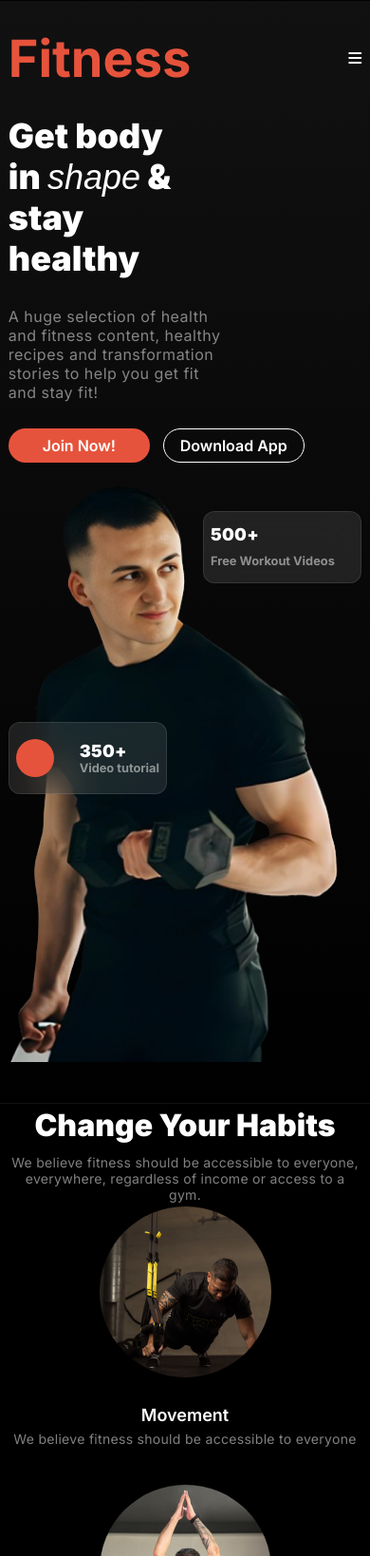
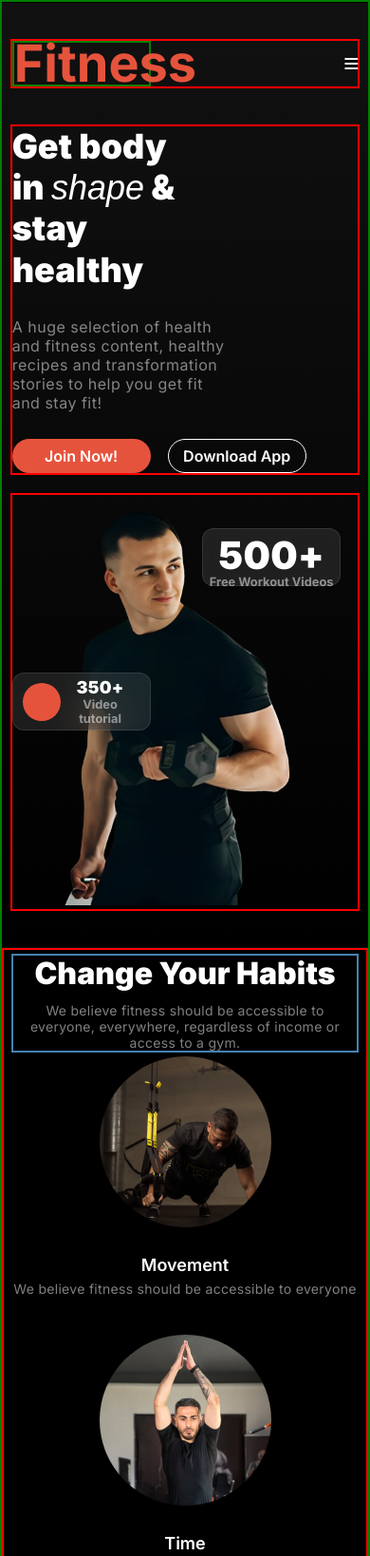
Before and after one commit to Schr0Smi1ey/Flex-Fusion-Fitness, a plain HTML site: page index.html in a window 390 px wide. Shown: the top 1638 px of the page at 95% size. Drawn offline with Linux system fonts and the light colour scheme; a web font is replaced by a local one.

Commit message:
Modify the styles.css and responsive in a temporary file and replaced

```diff
--- a/Styles/responsive.css
+++ b/Styles/responsive.css
@@ -14,7 +14,8 @@
         display: none;
     }
 
-    .navbar{
+    .navbar {
+        justify-content: space-between;
         margin: 10% 2%;
     }
 
@@ -61,11 +62,13 @@
         border-radius: 25px;
     }
 
-    .banner-card {
-        width: 45%;
-        height: 12%;
-        padding: 1% 2%;
+    .banner-right {
+        width: 100%;
+        position: relative;
+        text-align: center;
+        margin-top: 5%;
     }
+
 
     .banner-card-1 {
         top: 43%;
@@ -85,7 +88,6 @@
     }
 
     .banner-card-2-title {
-        font-size: 1.125rem;
         font-weight: 900;
         letter-spacing: 0.3px;
         margin-bottom: 0;
@@ -156,6 +158,7 @@
     .mile-right {
         text-align: center;
         width: 100%;
+        margin-top: 5%;
     }
 
     .mile-right img {
@@ -189,6 +192,11 @@
     .chart-title {
         font-size: 1rem;
         margin-bottom: 10%;
+    }
+
+    .bmi-cal {
+        width: 100%;
+        margin: 5% 0;
     }
 
     .bmi-cal-title {
--- a/Styles/styles.css
+++ b/Styles/styles.css
@@ -13,11 +13,10 @@ html {
 }
 
 body {
-    max-width: 1440px;
     margin: 0 auto;
-    /* need toremove  */
     color: white;
     background-color: black;
+    border: 2px solid green;
 }
 
 .btn-primary {
@@ -34,6 +33,10 @@ body {
     color: rgba(255, 255, 255, 0.5);
 }
 
+.hide {
+    display: none;
+}
+
 /* header styles */
 
 header {
@@ -44,10 +47,11 @@ header {
 /* Navbar Styles */
 
 .navbar {
+    border: 2px solid red;
     display: flex;
-    justify-content: space-between;
+    justify-content: center;
     align-items: center;
-    margin: 57px 190px 32px;
+    margin: 57px auto 32px;
 }
 
 .menu-bar {
@@ -59,26 +63,30 @@ header {
     color: rgb(230, 83, 60);
     font-size: 2.25rem;
     font-weight: 800;
+    width: 40%;
     line-height: 120%;
+    border: 2px solid green;
 }
 .nav-items {
     display: flex;
     list-style: none;
-    gap: 3.35rem;
+    width: 34%;
+    justify-content: space-between;
     align-items: center;
 }
 
 /* Banner Styles */
 
 .banner-container {
+    margin: 0px auto 100px;
     display: flex;
-    justify-content: space-between;
+    justify-content: center;
     align-items: center;
-    margin: 0px 190px 100px;
 }
 
 .banner-left {
-    width: 50%;
+    border: 2px solid red;
+    width: 40%;
     display: flex;
     flex-direction: column;
     gap: 28px;
@@ -99,16 +107,18 @@ header {
     font-family: 'Miama', sans-serif;
     font-style: italic;
 }
-
+.banner-btn-container {
+    display: flex;
+}
 .responsive-btn {
     display: none;
 }
 
 .banner-btn {
-    width: 224px;
-    padding: 16px 40px 16px 40px;
+    width: 35%;
+    padding: 10px 30px 10px 30px;
     border-radius: 42px;
-    margin-right: 14px;
+    margin-right: 5%;
 }
 
 .banner-btn-2 {
@@ -117,19 +127,22 @@ header {
 }
 
 .banner-right {
+    border: 2px solid red;
+    width: 34%;
     position: relative;
+    text-align: center;
 }
 
 .banner-img {
-    width: 100%;
-    height: 100%;
+    width: 70%;
+    height: 70%;
 }
 
 
 .banner-card {
     position: absolute;
-    width: 55%;
-    height: 16%;
+    width: 40%;
+    height: 14%;
     border: 1px solid rgba(255, 255, 255, 0.1);
     border-radius: 12px;
     backdrop-filter: blur(20px);
@@ -140,9 +153,9 @@ header {
     display: flex;
     justify-content: space-between;
     align-items: center;
-    padding: 28px 23px;
+    padding: 15px 10px;
     top: 71%;
-    left: -30%;
+    left: -3%;
 }
 
 .banner-icon {
@@ -160,9 +173,9 @@ header {
 }
 
 .banner-card-2 {
-    padding: 16px 23px;
+    padding: 8px 0;
     top: 25%;
-    left: 70%;
+    right: 0%;
 }
 
 .banner-card-2-title {
@@ -176,17 +189,19 @@ header {
 /* Habits Section Styles */
 
 .habits {
+    border: 2px solid red;
     margin: 100px 198px;
     display: flex;
     flex-direction: column;
 }
 
 .habits-top {
+    border: 2px solid steelblue;
     display: flex;
     flex-direction: column;
     justify-content: center;
     align-items: center;
-    margin: 0px 186.5px 55px;
+    margin: 0px auto 55px;
 }
 
 .habit-title {
@@ -252,11 +267,10 @@ header {
 }
 
 
-
-
 /* mile styles */
 
 .mile{
+    border: 2px solid red;
     display: flex;
     margin: 0px 190px 100px;
     align-items: center;
@@ -266,6 +280,7 @@ header {
 }
 
 .mile-left {
+    border: 2px solid steelblue;
     width: 55%;
     display: flex;
     flex-direction: column;
@@ -273,6 +288,7 @@ header {
 }
 
 .mile-title {
+    border: 2px solid yellow;
     font-size: 3rem;
     font-weight: 900;
     line-height: 120%;
@@ -292,12 +308,13 @@ header {
 }
 
 .mile-right {
-    width: 45%;
+    border: 2px solid green;
+    width: 50%;
 }
 
 
 .mile-right img {
-    width: 90%;
+    width: 100%;
     border-radius: 18px;
     margin: 30px 30px 30px 0px;
 }
@@ -306,8 +323,12 @@ header {
 /* BMI Section Styles */
 
 .bmi-intro {
-    margin: 0 384.5px 88px;
+    margin: 0 auto 88px;
+    display: flex;
+    flex-direction: column;
+    align-items: center;
 }
+
 .bmi-title {
     font-size: 2rem;
     font-weight: 900;
@@ -361,6 +382,7 @@ table {
 }
 
 .bmi-cal {
+    width: 50%;
     margin: 49px 0px 52px;
 }
 
@@ -407,9 +429,6 @@ table {
     padding: 12px 70px 12px 20px;
 }
 
-.bmi-btn {
-    width: 32%;
-}
 
 /* Plan Section Start */
 
@@ -417,11 +436,12 @@ table {
     border: 2px solid black;
 }
 .plan-container {
+    border: 2px solid green;
     margin: 0px 190px 100px;
 }
 
 .plan-part-1 {
-    margin: 0px 250px;
+    margin: 0px auto;
     text-align: center;
     margin-bottom: 58px;
 }
@@ -446,8 +466,6 @@ table {
 }
 
 .plan-card {
-    width: 30%;
-    height: 100%;
     display: flex;
     flex-direction: column;
     justify-content: space-around;
@@ -514,7 +532,7 @@ table {
 }
 
 .meet-info {
-    margin: 0px 194.5px 58px;
+    margin: 0px auto 58px;
     text-align: center;
 }
 
```
